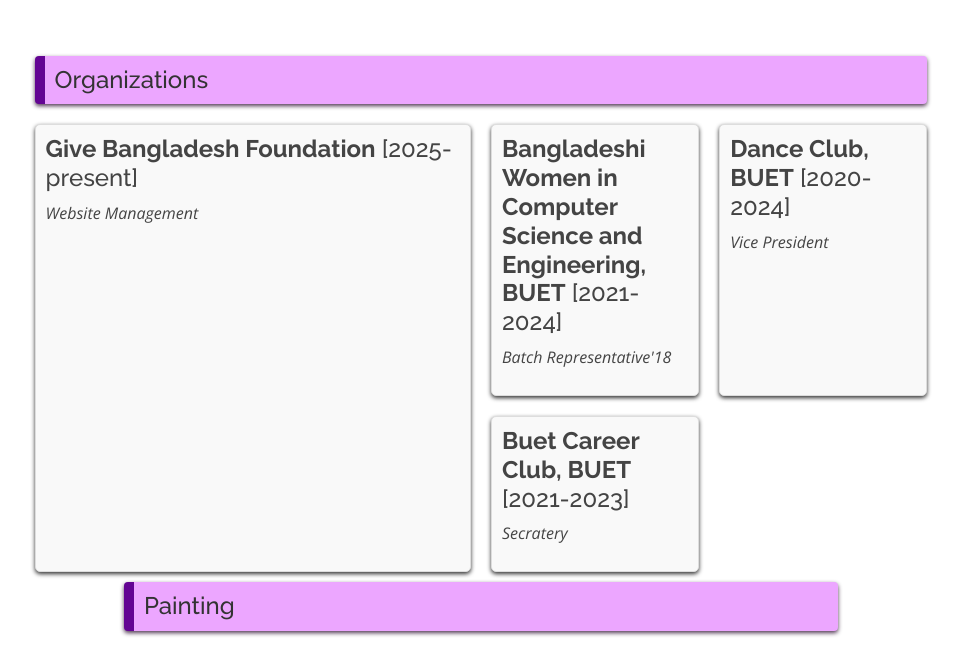
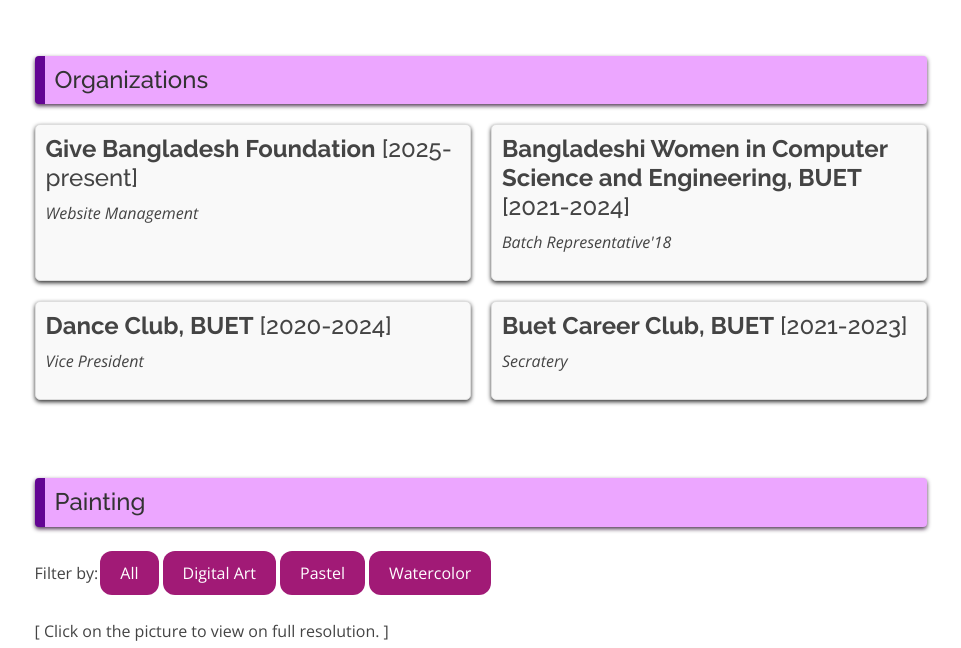
Before and after one commit to Era206/era206.github.io, a website: page index.html in a window 1280 px wide. Shown: the part 8860-9508 px from the top of the page, without its empty margins (159-1120 px from the left). Drawn offline with nearby package versions, Linux system fonts and the light colour scheme.

Commit message:
Update index.html

```diff
--- a/index.html
+++ b/index.html
@@ -919,14 +919,12 @@
         <h3>Organizations</h3>
       </div>
 
-
       <div class="extra-container">
         <div class="extra-item">
           <h4><b>Give Bangladesh Foundation</b> [2025-present]</h4>
           <p><em>Website Management</em></p>
         </div>
 
-      <div class="extra-container">
         <div class="extra-item">
           <h4><b>Bangladeshi Women in Computer Science and Engineering, BUET</b> [2021-2024]</h4>
           <p><em>Batch Representative'18</em></p>
```
